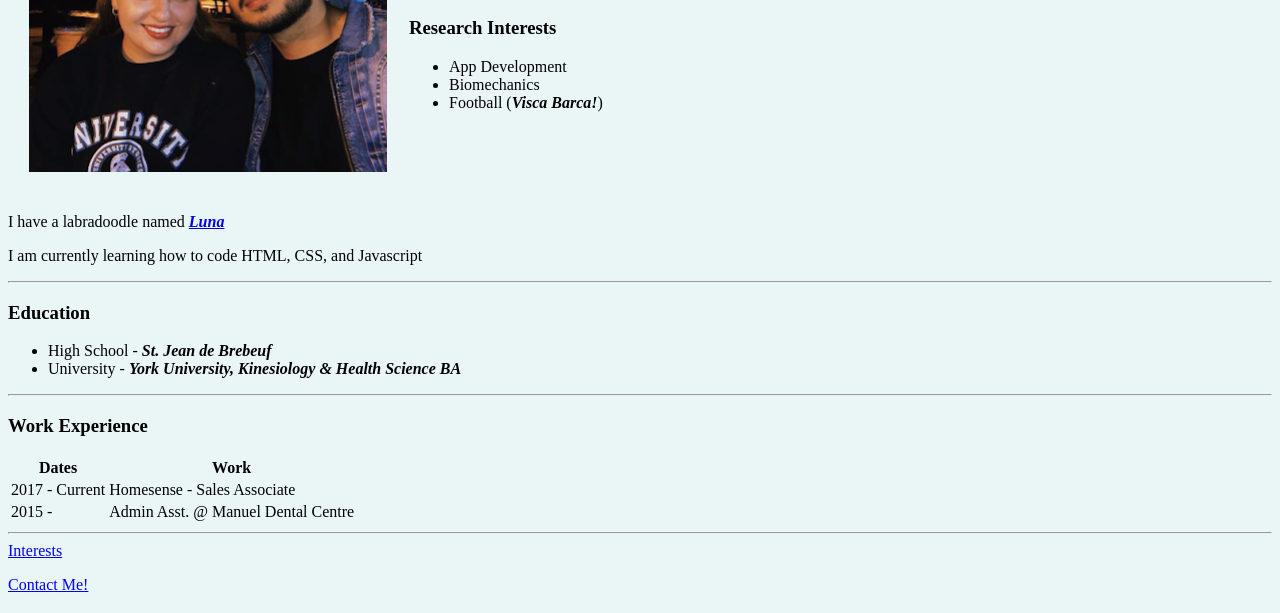
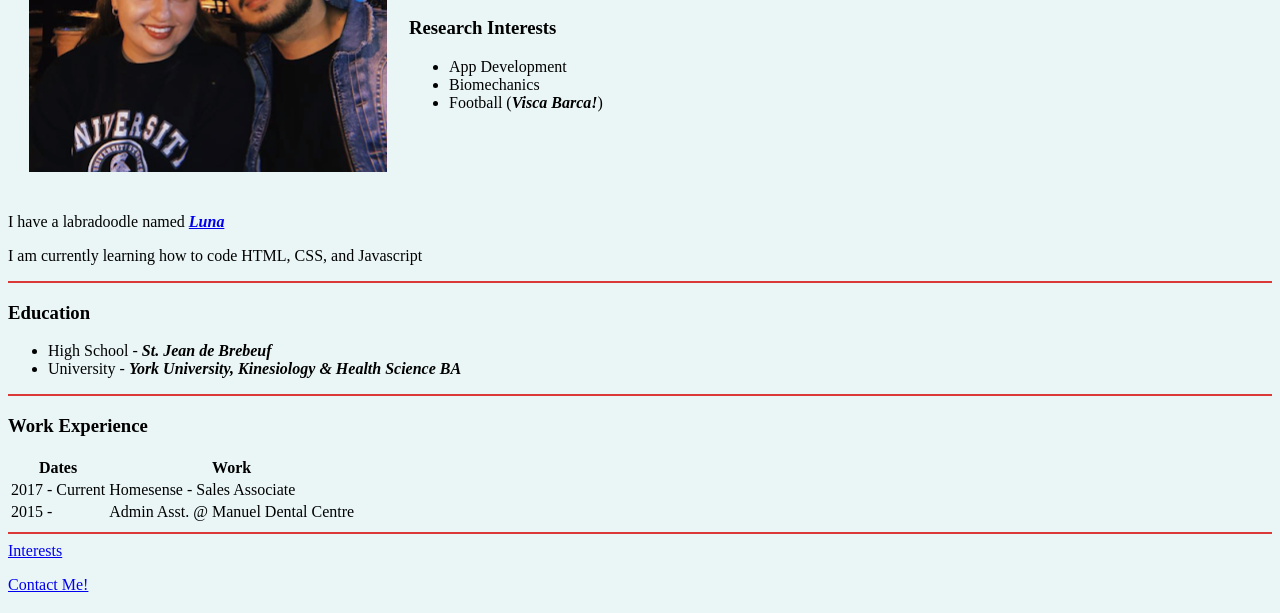
Before and after one commit to Andres-Patarroyo/Personal-Page-CSS, a plain HTML site: page index.html in a window 1280 px wide. Shown: the part 187-800 px from the top of the page. Drawn offline with Linux system fonts and the light colour scheme.

Commit message:
default CSS Adjustments

```diff
--- a/index.html
+++ b/index.html
@@ -4,6 +4,17 @@
   <head>
     <meta charset="UTF-8" />
     <title>Andres' Personal Site</title>
+
+    <style>
+      body {
+        background-color: #eaf6f6;
+      }
+      hr {
+        background-color: rgb(219, 56, 56);
+        border-style: none;
+        height: 2px;
+      }
+    </style>
   </head>
   <body style="background-color: #eaf6f6">
     <table cellspacing="20">
```
